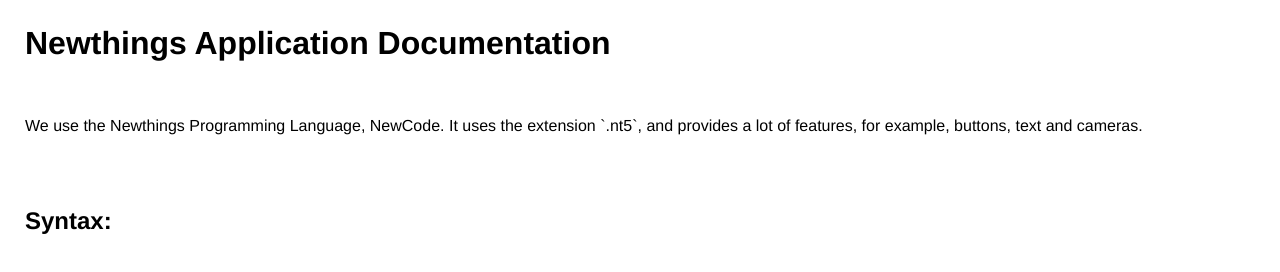
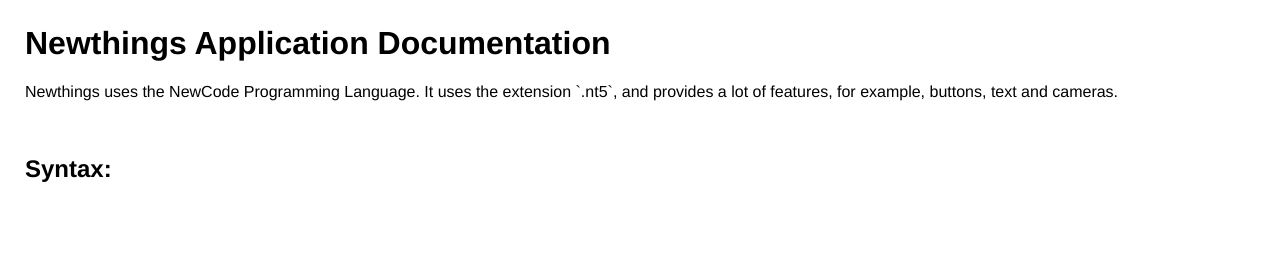
Before and after one commit to newtgs/apps, a plain HTML site: page docs/index.html in a window 1280 px wide. Drawn offline with Linux system fonts and the light colour scheme.

Commit message:
Update index.html

```diff
--- a/docs/index.html
+++ b/docs/index.html
@@ -1,7 +1,6 @@
 <link rel="stylesheet" href="style.css">
 
 <h1>Newthings Application Documentation</h1>
+<p>Newthings uses the NewCode Programming Language. It uses the extension `.nt5`, and provides a lot of features, for example, buttons, text and cameras.</p>
 <br>
-<p>We use the Newthings Programming Language, NewCode. It uses the extension `.nt5`, and provides a lot of features, for example, buttons, text and cameras.</p>
-<br><br>
-<h2>Syntax:<h2>
+<h2>Syntax:</h2>
```
